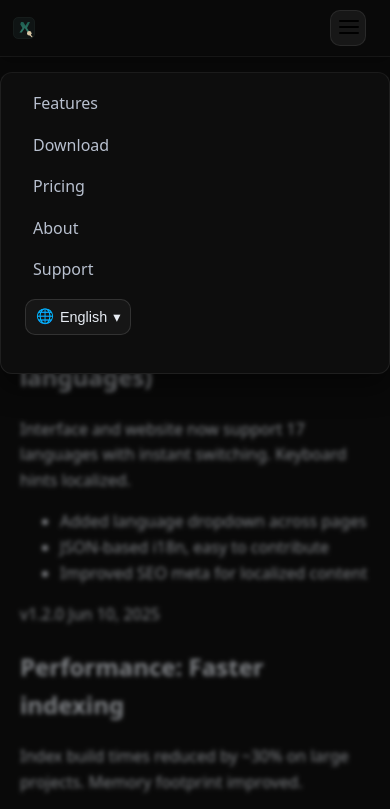
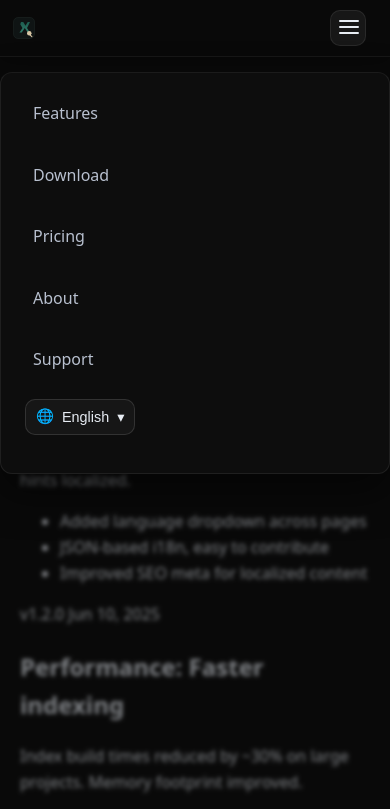
Before and after one commit to coding-guys99/Official-Website-2, a plain HTML site: page news.html in a window 390 px wide. Both pictures are taken after a click on the button "Toggle menu". Shown: the top 809 px of the page. Drawn offline with Linux system fonts and the light colour scheme.

Commit message:
Update styles.css

```diff
--- a/css/styles.css
+++ b/css/styles.css
@@ -196,3 +196,135 @@ body.no-scroll { overflow: hidden; }
   border: 1px solid rgba(255,255,255,.08);
   cursor: pointer;
 }
+
+/* === Header 底色 + 玻璃感 === */
+.bm-header{
+  position: sticky; top: 0; z-index: 1100;
+  background: rgba(12,12,12,.88);
+  backdrop-filter: saturate(120%) blur(10px);
+  border-bottom: 1px solid rgba(255,255,255,.06);
+}
+
+/* === 內層排版：左品牌｜中選單｜右動作 === */
+.bm-header .nav{
+  display: grid;
+  grid-template-columns: auto 1fr auto;
+  align-items: center;
+  height: 64px;                 /* 比 72px 更精緻 */
+  gap: 16px;
+  padding-inline: 16px;
+  max-width: 1180px;
+  margin: 0 auto;
+}
+
+/* 品牌：字距微調、圖文間距 */
+.bm-header .brand{
+  display:flex; align-items:center; gap:10px;
+  color:#fff; text-decoration:none; font-weight:600;
+  letter-spacing:.2px;
+}
+.bm-header .brand img{ width:28px; height:28px; }
+.bm-header .brand-text{ font-size:1.02rem; }
+
+/* === 主選單 === */
+.bm-header .nav-links{
+  display:flex; justify-content:center; gap:22px;
+  list-style:none; padding:0; margin:0;
+}
+.bm-header .nav-links a{
+  position:relative;
+  display:inline-block;
+  padding:10px 8px;             /* 點擊面積 */
+  color:#b8c0cf; text-decoration:none; font-size:1rem;
+  border-radius:10px;
+  transition: color .18s ease, background .18s ease;
+}
+.bm-header .nav-links a:hover{
+  color:#fff; background: rgba(255,255,255,.06);
+}
+/* 低調的底線指示（hover/active） */
+.bm-header .nav-links a::after{
+  content:""; position:absolute; left:10px; right:10px; bottom:6px; height:2px;
+  background: currentColor; transform: scaleX(0); transform-origin:center;
+  transition: transform .18s ease;
+}
+.bm-header .nav-links a:hover::after{ transform: scaleX(1); }
+.bm-header .nav-links a.active{
+  color: var(--brand-gold);
+}
+.bm-header .nav-links a.active::after{
+  transform: scaleX(1);
+  background: var(--brand-gold);
+}
+
+/* === 右側動作區 === */
+.bm-header .nav-actions{ display:flex; align-items:center; gap:10px; }
+
+/* 語言按鈕 */
+.lang-btn{
+  display:inline-flex; align-items:center; gap:8px;
+  height: 36px; padding: 0 12px;
+  background: rgba(255,255,255,.04);
+  border:1px solid rgba(255,255,255,.12);
+  color:#e7ecf3; border-radius:10px; font-size:.95rem;
+  transition: border-color .18s, color .18s, background .18s;
+}
+.lang-btn:hover{ border-color: var(--brand-cyan); color: var(--brand-cyan); }
+.lang-btn .caret{ font-size:.7rem; opacity:.9; }
+
+/* CTA：細緻陰影 + 焦點環 */
+.bm-cta{
+  display:inline-flex; align-items:center; gap:8px;
+  height: 38px; padding: 0 16px;
+  background: var(--brand-gold); color:#000 !important; font-weight:700;
+  border-radius: 999px; text-decoration:none;
+  box-shadow: 0 10px 26px rgba(212,175,55,.22);
+  transition: transform .12s ease, box-shadow .12s ease, background .18s ease;
+}
+.bm-cta:hover{ transform: translateY(-1px); box-shadow: 0 14px 30px rgba(212,175,55,.28); }
+.bm-cta:focus-visible{ outline: 2px solid #fff; outline-offset: 2px; }
+
+/* 避免重複的 Try Web App（同一列只留第一顆） */
+.nav-actions .bm-cta:not(:first-of-type){ display:none !important; }
+
+/* === 漢堡（桌機隱藏、手機顯示） === */
+.bm-header .nav-toggle{
+  justify-self: end;
+  display: none;
+  width:36px; height:36px; border-radius:10px;
+  align-items:center; justify-content:center;
+  background: rgba(255,255,255,.06);
+  border:1px solid rgba(255,255,255,.08);
+  color:#e7ecf3; cursor:pointer;
+  transition: background .18s ease, border-color .18s ease;
+}
+.bm-header .nav-toggle:hover{
+  background: rgba(255,255,255,.10);
+  border-color: rgba(255,255,255,.16);
+}
+
+/* 手機：顯示漢堡、隱藏桌機 CTA（你需求） */
+@media (max-width: 980px){
+  .bm-header .nav-toggle{ display: inline-flex; }
+  .bm-cta{ display:none !important; }
+  .bm-header .nav{ height: 56px; gap:12px; padding-inline:12px; }
+  .bm-header .brand img{ width:24px; height:24px; }
+  .bm-header .brand-text{ font-size:.98rem; }
+  .bm-header .nav-links{ display:none; }            /* 交給 .open 狀態控制 */
+  .bm-header .nav-links.open{
+    position:absolute; left: 12px; right:12px; top: calc(56px + 6px);
+    background:#0f0f0f; border:1px solid rgba(255,255,255,.08);
+    border-radius:12px; padding:12px;
+    display:flex; flex-direction:column; gap:6px;
+    box-shadow: 0 18px 40px rgba(0,0,0,.5);
+    z-index: 1200;                                  /* 避免被 backdrop 蓋住 */
+  }
+}
+
+/* === Backdrop（手機才會用；確保在選單之下） === */
+.nav-backdrop{
+  position: fixed; inset:0; background: rgba(0,0,0,.45);
+  backdrop-filter: blur(1px);
+  display:none; z-index: 1100; /* 低於 .nav-links.open 的 1200，高於頁面 */
+}
+.nav-backdrop.show{ display:block; }
```
